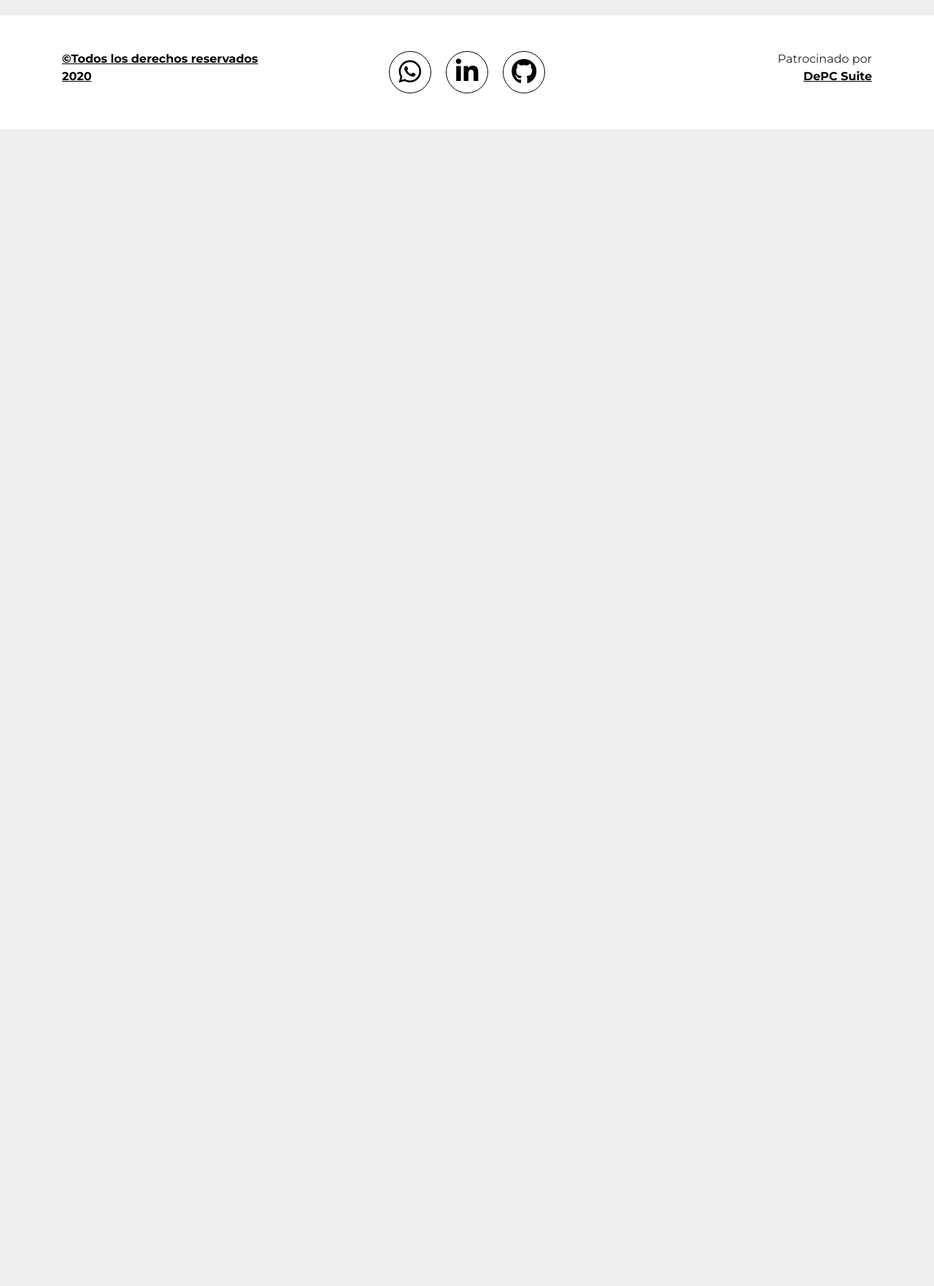
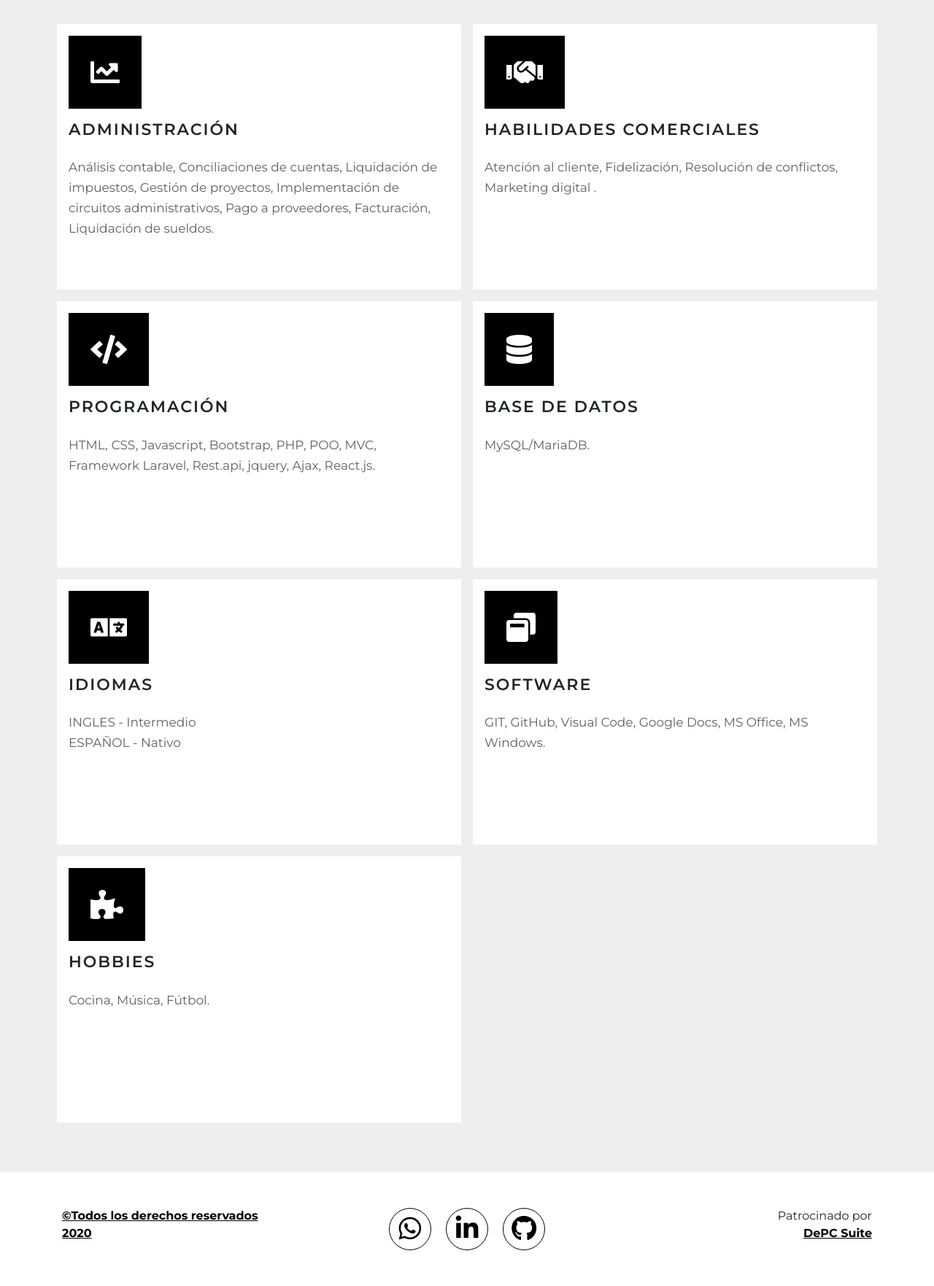
Before and after one commit to espalavecino/portfolio, a PHP site: page /sobre-mi.html in a window 1280 px wide. Shown: the part 467-2230 px from the top of the page at 73% size. Before the commit the page ends 644 px from the top, so only its background shows below. Run offline with PHP 8.4, Linux system fonts and the light colour scheme.

Commit message:
cambios-sobre-mi

```diff
--- a/css/estilos.css
+++ b/css/estilos.css
@@ -65,6 +65,37 @@ h2 {
     font-size: 22px;
     line-height: 40px;
     margin: 30px 0 15px 0;
+}
+
+#sobre-mi .bg-white {
+    min-height: 200px;
+}
+
+#sobre-mi p {
+    height: 150px;
+    color: rgb(96, 96, 96);
+    font-size: 17px;
+    line-height: 28px;
+}
+
+#sobre-mi i {
+    background-color: black;
+    color: white;
+    padding: 30px;
+    font-size: 40px;
+}
+
+#sobre-mi h3 {
+    letter-spacing: 2px;
+    font-size: 22px;
+    font-weight: 600;
+}
+
+.img-circle {
+    border-radius: 50%;
+    margin: 1em auto;
+    box-shadow: inset 5px 5px 10px 0px rgba(209, 209, 209, 0.63);
+    padding: 10px;
 }
 
 .form-control {
@@ -135,8 +166,3 @@ footer a i {
     border-radius: 80%;
     margin: 1px 8px;
 }
-
-.img-circle {
-    border-radius: 50%;
-    margin: 1em auto;
-}
--- a/sobre-mi.html
+++ b/sobre-mi.html
@@ -40,13 +40,121 @@
         </header>
         <section id="sobre-mi">
             <div class="row mt-5">
-                <div class="col-sm-7 col-8">
+                <div class="col-sm-7 col-12">
                     <h1>Sobre mí</h1>
-                    <h2>Lorem ipsum, dolor sit amet consectetur adipisicing elit. Inventore possimus, distinctio quis nostrum, laudantium illum quia veritatis dignissimos eos neque aliquam doloremque.</h2>
+                    <h2>Analista de administración, enfocado en el logro de objetivos en el corto y mediano plazo. Soy una persona motivadora, que busca en todo momento los métodos óptimos para trabajar en equipo.</h2>
                     <a href="" class="btn my-4" target="_blank">Descargar CV</a>
                 </div>
-                <div class="col-sm-3 col-8 mx-7">
+                <div class="col-sm-3 col-9 mx-7">
                     <img src="C:\Users\esteb\OneDrive\Desktop\Esteban\20180312_114541.jpg" alt="Esteban Palavecino" title="Esteban Palavecino" class="img-fluid img-circle">
+                </div>
+            </div>
+            <div class="row my-sm-4 my-3">
+                <div class="col-sm-6 col-12 px-2 my-2">
+                    <div class="bg-white">
+                        <div class="p-3"><i class="fas fa-chart-line"></i></div>
+                        <div class="row px-3">
+                            <div class="col-12">
+                                <h3>ADMINISTRACIÓN</h3>
+                            </div>
+                        </div>
+                        <div class="row p-3">
+                            <div class="col-12">
+                                <p>Análisis contable, Conciliaciones de cuentas, Liquidación de impuestos, Gestión de proyectos, Implementación de circuitos administrativos, Pago a proveedores, Facturación, Liquidación de sueldos.</p>
+                            </div>
+                        </div>
+                    </div>
+                </div>
+                <div class="col-sm-6 col-12 px-2 my-2 pb-10">
+                    <div class="bg-white">
+                        <div class="p-3"><i class="fas fa-handshake"></i></div>
+                        <div class="row px-3">
+                            <div class="col-12">
+                                <h3 class="hab-com">HABILIDADES COMERCIALES</h3>
+                            </div>
+                        </div>
+                        <div class="row p-3">
+                            <div class="col-12">
+                                <p>Atención al cliente, Fidelización, Resolución de conflictos, Marketing digital .</p>
+                            </div>
+                        </div>
+                    </div>
+                </div>
+                <div class="col-sm-6 col-12 px-2 my-2">
+                    <div class="bg-white">
+                        <div class="p-3"><i class="fas fa-code"></i></div>
+                        <div class="row px-3">
+                            <div class="col-12">
+                                <h3>PROGRAMACIÓN</h3>
+                            </div>
+                        </div>
+                        <div class="row p-3">
+                            <div class="col-12">
+                                <p>HTML, CSS, Javascript, Bootstrap, PHP, POO, MVC, Framework Laravel, Rest.api, jquery, Ajax, React.js.</p>
+                            </div>
+                        </div>
+                    </div>
+                </div>
+                <div class="col-sm-6 col-12 px-2 my-2">
+                    <div class="bg-white">
+                        <div class="p-3"><i class="fas fa-database"></i></div>
+                        <div class="row px-3">
+                            <div class="col-12">
+                                <h3>BASE DE DATOS</h3>
+                            </div>
+                        </div>
+                        <div class="row p-3">
+                            <div class="col-12">
+                                <p>MySQL/MariaDB.</p>
+                            </div>
+                        </div>
+                    </div>
+                </div>
+                <div class="col-sm-6 col-12 px-2 my-2">
+                    <div class="bg-white">
+                        <div class="p-3"><i class="fas fa-language"></i></div>
+                        <div class="row px-3">
+                            <div class="col-12">
+                                <h3>IDIOMAS</h3>
+                            </div>
+                        </div>
+                        <div class="row p-3">
+                            <div class="col-12">
+                                <p>INGLES - Intermedio<br>ESPAÑOL - Nativo</p>
+                            </div>
+                        </div>
+                    </div>
+                </div>
+                <div class="col-sm-6 col-12 px-2 my-2">
+                    <div class="bg-white">
+                        <div class="p-3"><i class="fas fa-window-restore"></i></div>
+                        <div class="row px-3">
+                            <div class="col-12">
+                                <h3>SOFTWARE</h3>
+                            </div>
+                        </div>
+                        <div class="row p-3">
+                            <div class="col-12">
+                                <p>GIT, GitHub, Visual Code, Google Docs, MS Office, MS Windows.
+                                </p>
+                            </div>
+                        </div>
+                    </div>
+                </div>
+                <div class="col-sm-6 col-12 px-2 my-2">
+                    <div class="bg-white">
+                        <div class="p-3"><i class="fas fa-puzzle-piece"></i></div>
+                        <div class="row px-3">
+                            <div class="col-12">
+                                <h3>HOBBIES</h3>
+                            </div>
+                        </div>
+                        <div class="row p-3">
+                            <div class="col-12">
+                                <p>Cocina, Música, Fútbol.</p>
+                            </div>
+                        </div>
+                    </div>
                 </div>
             </div>
         </section>
```
